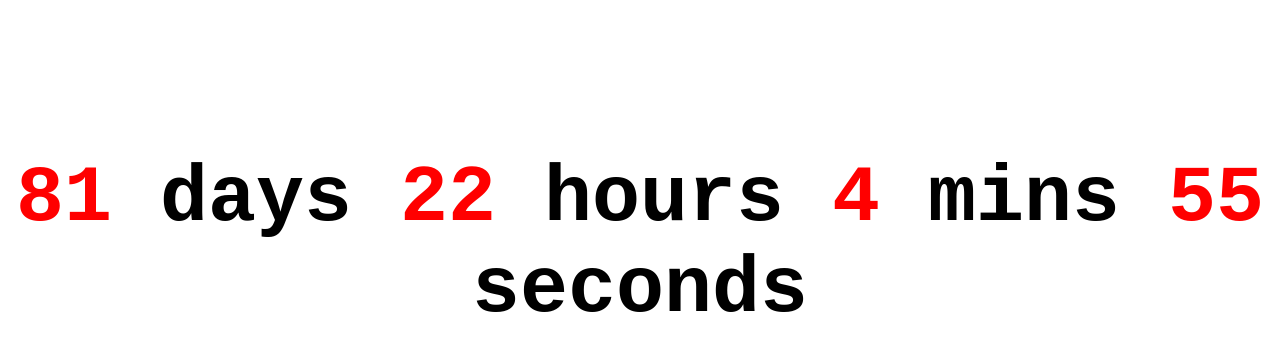
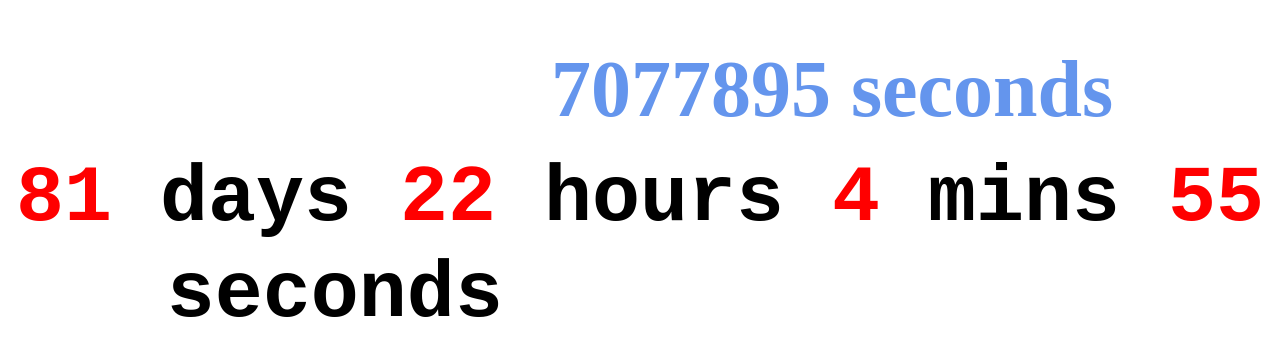
Before and after one commit to AastikP/cbt, a plain HTML site: page index.html in a window 1280 px wide. Shown: the part 151-506 px from the top of the page. Drawn offline with Linux system fonts and the light colour scheme.

Commit message:
final changes

```diff
--- a/index.html
+++ b/index.html
@@ -12,6 +12,7 @@
         <span id="hours"></span> hours
         <span id="mins"></span> mins
         <span id="seconds"></span> seconds
+        <span id="e"></span>
     </h1>
 
     <style>
@@ -28,6 +29,15 @@
             top:250px;
             position: relative;
             font-size: 10svh;
+        }
+
+        #e
+        {
+            font-family:'Times New Roman', Times, serif;
+            text-align: center;
+            top: -200px;
+            color: cornflowerblue;
+            position: relative;
         }
 
     </style>
@@ -49,6 +59,10 @@
             var mins = Math.floor((diff % (1000 * 60 * 60)) / (1000 * 60));
             var seconds = Math.floor((diff % (1000 * 60)) / 1000);
 
+            var tseconds = ((days*24*60*60)+(hours*60*60)+(mins*60)+seconds) + " " + "seconds"
+
+            document.getElementById("e").innerHTML = tseconds
+
             document.getElementById("days").innerHTML = days;
             document.getElementById("hours").innerHTML = hours;
             document.getElementById("mins").innerHTML = mins;
```
